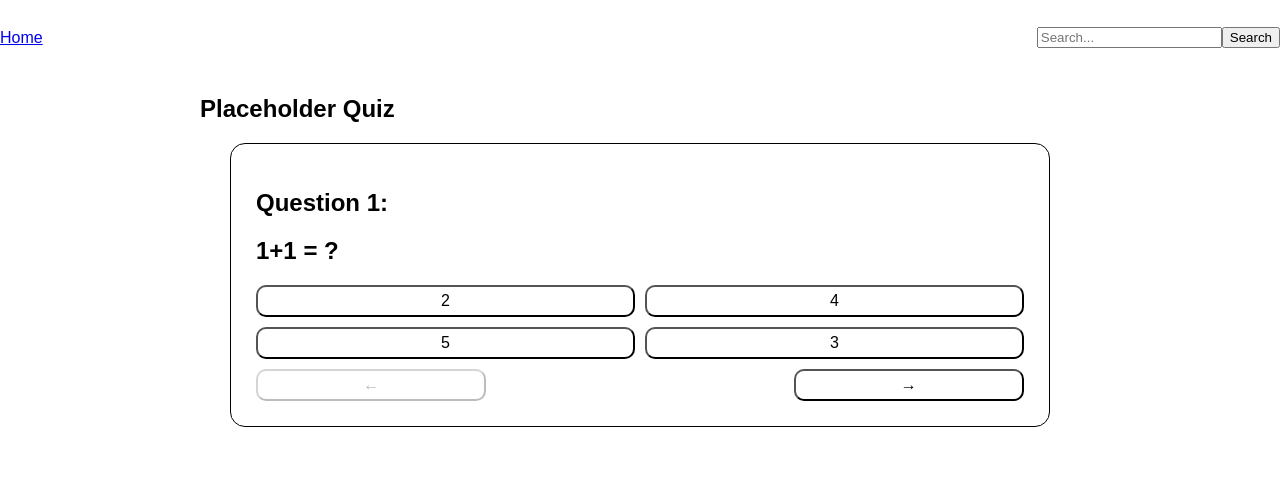
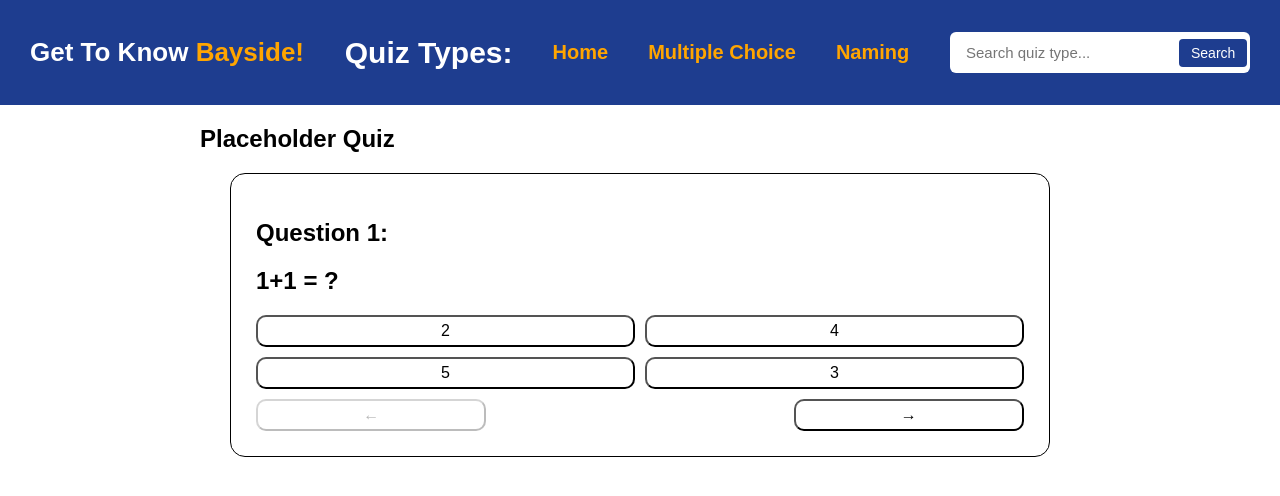
Before and after one commit to wanshm/Get-to-know-bayside-website-project, a React (Vite) app: page /mcq in a window 1280 px wide. Shown: the top 496 px of the page. Built offline with nearby package versions, Linux system fonts and the light colour scheme.

Commit message:
checking previous commit

```diff
--- a/src/App.tsx
+++ b/src/App.tsx
@@ -18,21 +18,21 @@ export default function App() {
     else alert('Quiz not found.');
   }
 
-  function renderPage() {
-    if (currentPage === 'multiple') return <MultipleChoiceQuiz />;
-    if (currentPage === 'naming') return <NamingQuiz />;
+  // function renderPage() {
+  //   if (currentPage === 'multiple') return <MultipleChoiceQuiz />;
+  //   if (currentPage === 'clicking') return <ClickingQuiz />;
+  //   if (currentPage === 'naming') return <NamingQuiz />;
 
-    return (
-      <div className="home">
-        <h2>Play our Quizzes and Test your knowledge of Bayside High School!</h2>
-        <Gallery />
-      </div>
-    );
-
-  }
+  // return (
+  // <div className="home">
+  //   <h2>Play our Quizzes and Test your knowledge of Bayside High School!</h2>
+  //   {/* Gallery or other content can go here */}
+  // </div>
+  // );
+  // }
 
   return (
-    <div className="App">
+    <div className='App'>
       <Header
         setCurrentPage={setCurrentPage}
         searchTerm={searchTerm}
@@ -40,7 +40,12 @@ export default function App() {
         handleSearch={handleSearch}
       />
       <main>
-        {renderPage()}
+        <div className='home'>
+          <h2>
+            Play our Quizzes and Test your knowledge of Bayside High School!
+          </h2>
+          {/* Gallery or other content can go here */}
+        </div>
       </main>
       <Footer />
     </div>
--- a/src/components/main/Header.tsx
+++ b/src/components/main/Header.tsx
@@ -1,33 +1,44 @@
 import './header.css';
+import { Link } from 'react-router';
 
 interface HeaderProps {
-  setCurrentPage: (page: string) => void;
-  searchTerm: string;
-  setSearchTerm: (term: string) => void;
-  handleSearch: (e: React.FormEvent) => void;
+  setCurrentPage?: (page: string) => void;
+  searchTerm?: string;
+  setSearchTerm?: (term: string) => void;
+  handleSearch?: (e: React.FormEvent) => void;
 }
 
-export default function Header({ setCurrentPage, searchTerm, setSearchTerm, handleSearch }: HeaderProps) {
+export default function Header({
+  setCurrentPage,
+  searchTerm,
+  setSearchTerm,
+  handleSearch,
+}: HeaderProps) {
   return (
-    <header className="header">
-      <div className="header-title">
-        <h1><span className="highlight">Get To Know </span>Bayside!</h1>
+    <header className='header'>
+      <div className='header-title'>
+        <h1>
+          <span className='highlight'>Get To Know </span>Bayside!
+        </h1>
       </div>
 
-      <nav className="nav-links">
-        <a onClick={() => setCurrentPage('Home')}>Home</a>
-        <a onClick={() => setCurrentPage('multiple')}>Multiple Choice</a>
-        <a onClick={() => setCurrentPage('naming')}>Naming</a>
+      <nav className='nav-links'>
+        <h1>
+          <span className='highlight'>Quiz </span>Types:{' '}
+        </h1>
+        <Link to={'/'}>Home</Link>
+        <Link to={'/Mcq'}>Multiple Choice</Link>
+        <Link to={'/Naming'}>Naming</Link>
       </nav>
 
-      <form onSubmit={handleSearch} className="search-container">
+      <form onSubmit={handleSearch} className='search-container'>
         <input
-          type="text"
-          placeholder="Search quiz type..."
+          type='text'
+          placeholder='Search quiz type...'
           value={searchTerm}
           onChange={(e) => setSearchTerm(e.target.value)}
         />
-        <button type="submit">Search</button>
+        <button type='submit'>Search</button>
       </form>
     </header>
   );
--- a/src/pages/McqQuiz.tsx
+++ b/src/pages/McqQuiz.tsx
@@ -3,6 +3,7 @@ import mcqData from '../assets/mcqData.json';
 import { Link } from 'react-router';
 import { useSearchParams } from 'react-router';
 import { useEffect, useState } from 'react';
+import Header from '../components/main/Header';
 
 interface QuestionDataProps {
   question: string;
@@ -32,13 +33,7 @@ export default function McqQuiz() {
   });
   return (
     <>
-      <nav>
-        <Link to={'/'}>Home</Link>
-        <div>
-          <input type='text' placeholder='Search...' />
-          <button>Search</button>
-        </div>
-      </nav>
+      <Header />
       <h2 id='title'>{validId(id) && mcqData[id].title}</h2>
       {validId(id) ? <Mcq data={data} /> : <div id='mcq'>Quiz not found.</div>}
     </>
```
